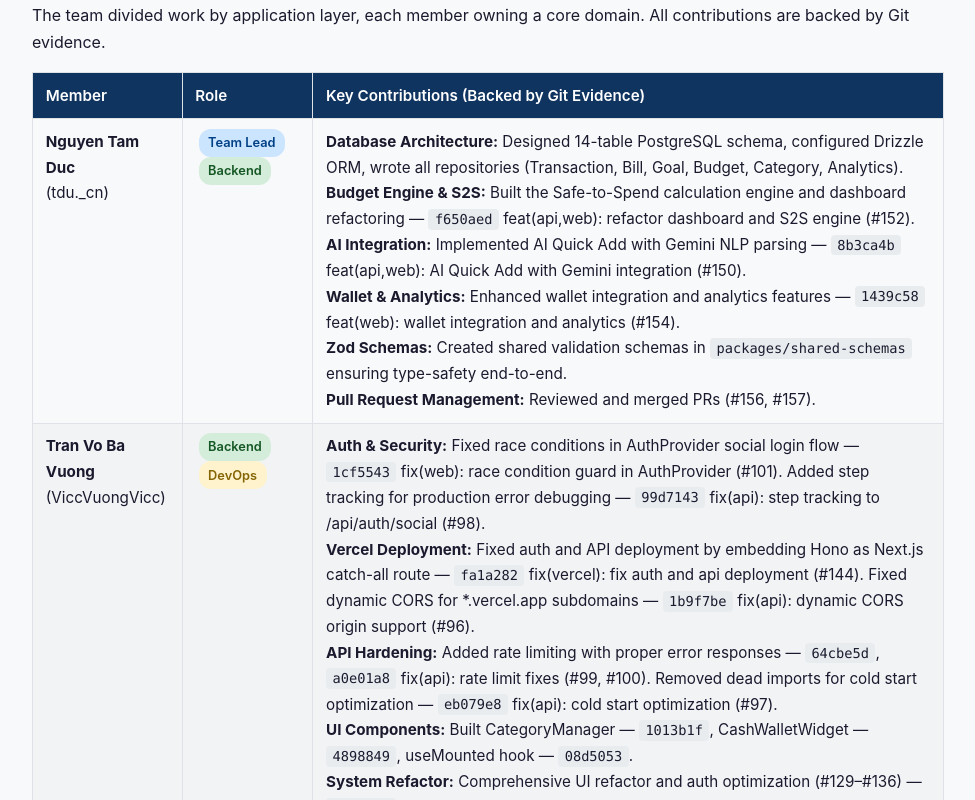
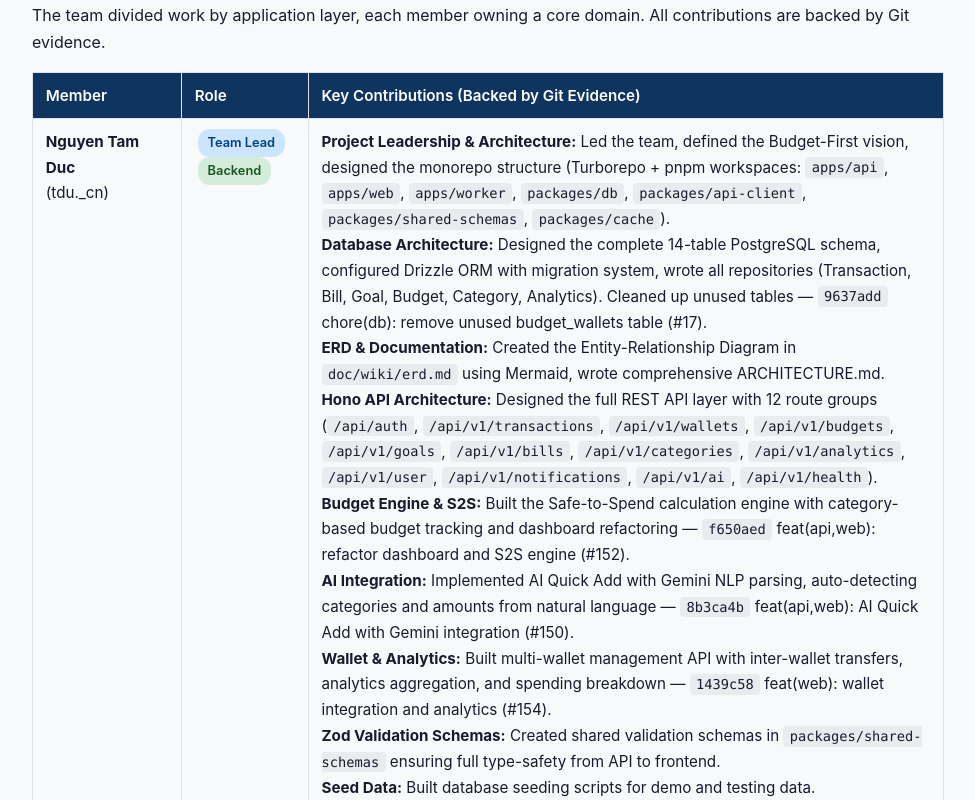
Before and after one commit to kiet00394-collab/Final-Report, a Next.js app: page / in a window 1280 px wide. Shown: the part 3200-4000 px from the top of the page, without its empty margins (152-1127 px from the left). Built offline with nearby package versions, Linux system fonts and the light colour scheme.

Commit message:
feat: expand Nguyen Tam Duc contributions - leadership, API architecture, ERD, seed data, monorepo design; add Duc to Pages Built section

```diff
--- a/pages/index.js
+++ b/pages/index.js
@@ -135,12 +135,16 @@ pnpm build          # Build via Turborepo
               <td><strong>Nguyen Tam Duc</strong><br/>(tdu._cn)</td>
               <td><span className="badge badge-blue">Team Lead</span> <span className="badge badge-green">Backend</span></td>
               <td>
-                <strong>Database Architecture:</strong> Designed 14-table PostgreSQL schema, configured Drizzle ORM, wrote all repositories (Transaction, Bill, Goal, Budget, Category, Analytics).
-                <br/><strong>Budget Engine &amp; S2S:</strong> Built the Safe-to-Spend calculation engine and dashboard refactoring — <code>f650aed</code> feat(api,web): refactor dashboard and S2S engine (#152).
-                <br/><strong>AI Integration:</strong> Implemented AI Quick Add with Gemini NLP parsing — <code>8b3ca4b</code> feat(api,web): AI Quick Add with Gemini integration (#150).
-                <br/><strong>Wallet &amp; Analytics:</strong> Enhanced wallet integration and analytics features — <code>1439c58</code> feat(web): wallet integration and analytics (#154).
-                <br/><strong>Zod Schemas:</strong> Created shared validation schemas in <code>packages/shared-schemas</code> ensuring type-safety end-to-end.
-                <br/><strong>Pull Request Management:</strong> Reviewed and merged PRs (#156, #157).
+                <strong>Project Leadership &amp; Architecture:</strong> Led the team, defined the Budget-First vision, designed the monorepo structure (Turborepo + pnpm workspaces: <code>apps/api</code>, <code>apps/web</code>, <code>apps/worker</code>, <code>packages/db</code>, <code>packages/api-client</code>, <code>packages/shared-schemas</code>, <code>packages/cache</code>).
+                <br/><strong>Database Architecture:</strong> Designed the complete 14-table PostgreSQL schema, configured Drizzle ORM with migration system, wrote all repositories (Transaction, Bill, Goal, Budget, Category, Analytics). Cleaned up unused tables — <code>9637add</code> chore(db): remove unused budget_wallets table (#17).
+                <br/><strong>ERD &amp; Documentation:</strong> Created the Entity-Relationship Diagram in <code>doc/wiki/erd.md</code> using Mermaid, wrote comprehensive ARCHITECTURE.md.
+                <br/><strong>Hono API Architecture:</strong> Designed the full REST API layer with 12 route groups (<code>/api/auth</code>, <code>/api/v1/transactions</code>, <code>/api/v1/wallets</code>, <code>/api/v1/budgets</code>, <code>/api/v1/goals</code>, <code>/api/v1/bills</code>, <code>/api/v1/categories</code>, <code>/api/v1/analytics</code>, <code>/api/v1/user</code>, <code>/api/v1/notifications</code>, <code>/api/v1/ai</code>, <code>/api/v1/health</code>).
+                <br/><strong>Budget Engine &amp; S2S:</strong> Built the Safe-to-Spend calculation engine with category-based budget tracking and dashboard refactoring — <code>f650aed</code> feat(api,web): refactor dashboard and S2S engine (#152).
+                <br/><strong>AI Integration:</strong> Implemented AI Quick Add with Gemini NLP parsing, auto-detecting categories and amounts from natural language — <code>8b3ca4b</code> feat(api,web): AI Quick Add with Gemini integration (#150).
+                <br/><strong>Wallet &amp; Analytics:</strong> Built multi-wallet management API with inter-wallet transfers, analytics aggregation, and spending breakdown — <code>1439c58</code> feat(web): wallet integration and analytics (#154).
+                <br/><strong>Zod Validation Schemas:</strong> Created shared validation schemas in <code>packages/shared-schemas</code> ensuring full type-safety from API to frontend.
+                <br/><strong>Seed Data:</strong> Built database seeding scripts for demo and testing data.
+                <br/><strong>Pull Request Management:</strong> Reviewed and merged PRs (#156, #157), maintained code quality across the team.
               </td>
             </tr>
             <tr>
@@ -265,13 +269,13 @@ da139ec feat(automation): add recurring bills worker, notifications &amp; settin
             <tr><th>Page</th><th>URL / Route</th><th>Description</th><th>Implemented By</th></tr>
           </thead>
           <tbody>
-            <tr><td>Dashboard</td><td><code>/</code></td><td>Budget-First overview: Safe-to-Spend, ring chart, goals, upcoming bills</td><td>Chau Tuan Kiet</td></tr>
-            <tr><td>Transactions</td><td><code>/transactions</code></td><td>Transaction list with search, filter, import/export, full CRUD</td><td>Chau Tuan Kiet</td></tr>
-            <tr><td>Wallets</td><td><code>/wallets</code></td><td>Multi-wallet management with inter-wallet transfers</td><td>Chau Tuan Kiet</td></tr>
-            <tr><td>Budgets</td><td><code>/budgets</code></td><td>Set category budgets, track spending percentages</td><td>Chau Tuan Kiet</td></tr>
-            <tr><td>Goals</td><td><code>/goals</code></td><td>Savings goals with deadlines and progress tracking</td><td>Chau Tuan Kiet</td></tr>
-            <tr><td>Bills</td><td><code>/bills</code></td><td>Manage recurring bills, payment history</td><td>Chau Tuan Kiet</td></tr>
-            <tr><td>Analytics</td><td><code>/analytics</code></td><td>Income/expense charts, category spending breakdown</td><td>Chau Tuan Kiet</td></tr>
+            <tr><td>Dashboard</td><td><code>/</code></td><td>Budget-First overview: Safe-to-Spend, ring chart, goals, upcoming bills</td><td>Chau Tuan Kiet (UI) + Nguyen Tam Duc (API/S2S Engine)</td></tr>
+            <tr><td>Transactions</td><td><code>/transactions</code></td><td>Transaction list with search, filter, import/export, full CRUD</td><td>Chau Tuan Kiet (UI) + Nguyen Tam Duc (API)</td></tr>
+            <tr><td>Wallets</td><td><code>/wallets</code></td><td>Multi-wallet management with inter-wallet transfers</td><td>Chau Tuan Kiet (UI) + Nguyen Tam Duc (API)</td></tr>
+            <tr><td>Budgets</td><td><code>/budgets</code></td><td>Set category budgets, track spending percentages</td><td>Chau Tuan Kiet (UI) + Nguyen Tam Duc (API/S2S Engine)</td></tr>
+            <tr><td>Goals</td><td><code>/goals</code></td><td>Savings goals with deadlines and progress tracking</td><td>Chau Tuan Kiet (UI) + Nguyen Tam Duc (API)</td></tr>
+            <tr><td>Bills</td><td><code>/bills</code></td><td>Manage recurring bills, payment history</td><td>Chau Tuan Kiet (UI) + Nguyen Tam Duc (API)</td></tr>
+            <tr><td>Analytics</td><td><code>/analytics</code></td><td>Income/expense charts, category spending breakdown</td><td>Chau Tuan Kiet (UI) + Nguyen Tam Duc (API/Analytics Engine)</td></tr>
             <tr><td>Settings</td><td><code>/settings</code></td><td>Category management, profile, language settings</td><td>Chau Tuan Kiet</td></tr>
             <tr><td>Onboarding</td><td><code>/onboarding</code></td><td>4-step wizard for new users</td><td>Chau Tuan Kiet</td></tr>
           </tbody>
```
